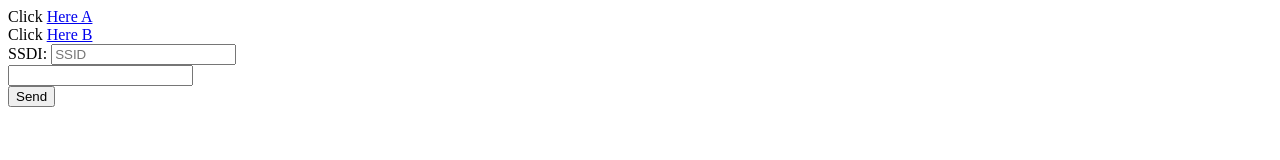
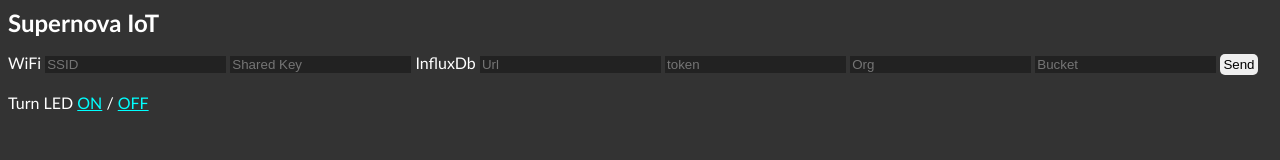
Before and after one commit to cesar2048/home-iot, a website: page test-scripts/public/index.html in a window 1280 px wide. Drawn offline with Linux system fonts and the light colour scheme.

Commit message:
improve html page style and add influx fields

```diff
--- a/test-scripts/public/index.html
+++ b/test-scripts/public/index.html
@@ -1,9 +1,46 @@
-<html><header><meta name="viewport" content="widt=device-width, initial-scale=2" /></header><body>
-Click <a href="/H">Here A</a><br/>
-Click <a href="/L">Here B</a><br/>
-<form action="/set-wifi" enctype="text/plain" method="POST">
-    SSDI: <input name="ssid" placeholder="SSID" /><br/>
-    <input name="password" type="password" /><br/>
-    <button type="submit">Send</button>
-</form>
-</body></html>
+<html>
+<header>
+    <meta name="viewport" content="widt=device-width, initial-scale=2" />
+    <style>
+    body {
+        font-family: 'Gill Sans', 'Gill Sans MT', Calibri, 'Trebuchet MS', sans-serif;
+        background-color: #333;
+        color: white;
+    }
+    input {
+        background-color: #222;
+        color: #DDD;
+        margin-bottom: 4px;
+        border: 0px;
+    }
+    h1 {
+        font-size: 1.5em;
+    }
+    a {
+        color: aqua;
+    }
+    button {
+        border: 0px;
+        border-radius: 5px;
+        padding: 3px;
+    }
+    </style>
+</header>
+<body>
+    <h1>Supernova IoT</h1>
+    <form action="/set-wifi" enctype="text/plain" method="POST">
+        <span>WiFi</span>
+        <input name="ssid"      placeholder="SSID" />
+        <input name="password"  placeholder="Shared Key" type="password" />
+
+        <span>InfluxDb</span>
+        <input name="influxUrl"     placeholder="Url" />
+        <input name="influxToken"   placeholder="token" />
+        <input name="influxOrg"     placeholder="Org" />
+        <input name="influxBucket"  placeholder="Bucket" />
+
+        <button type="submit">Send</button>
+    </form>
+    Turn LED <a href="/H">ON</a> / <a href="/L">OFF</a>
+</body>
+</html>
```
Also changed, not shown: test-scripts/gen-assets.js (+16 -4 lines), 1 other file.
